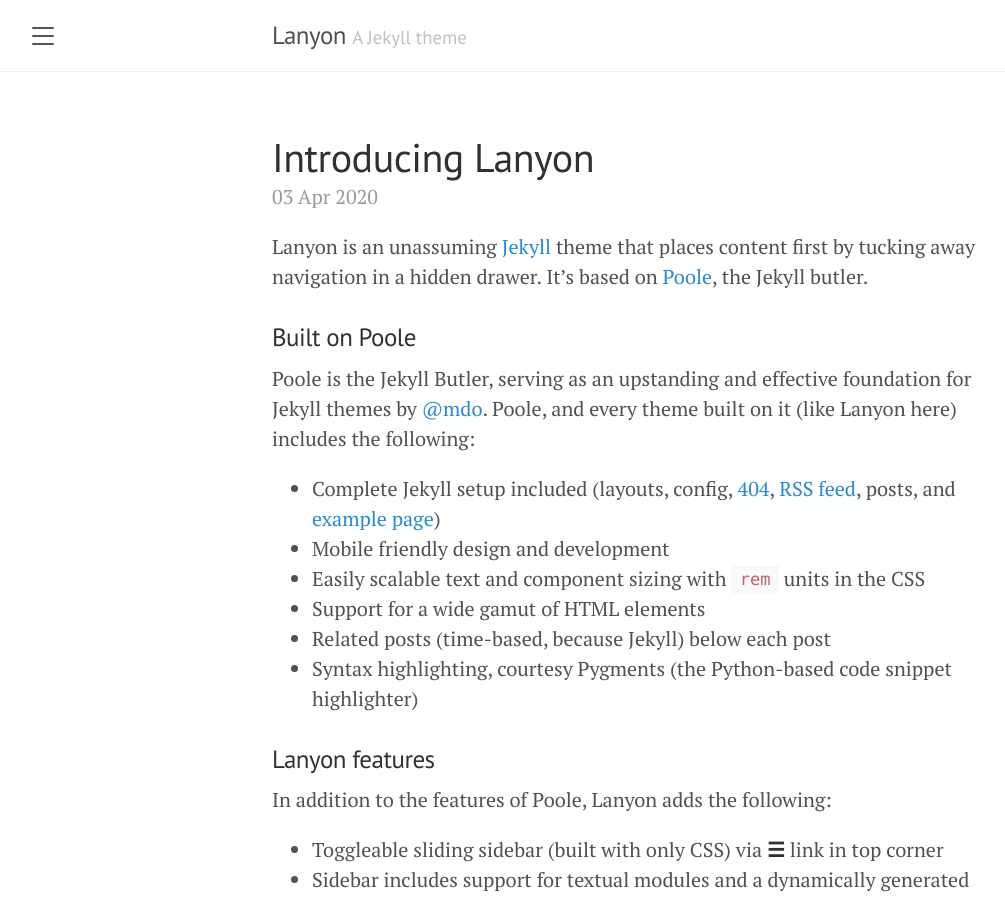
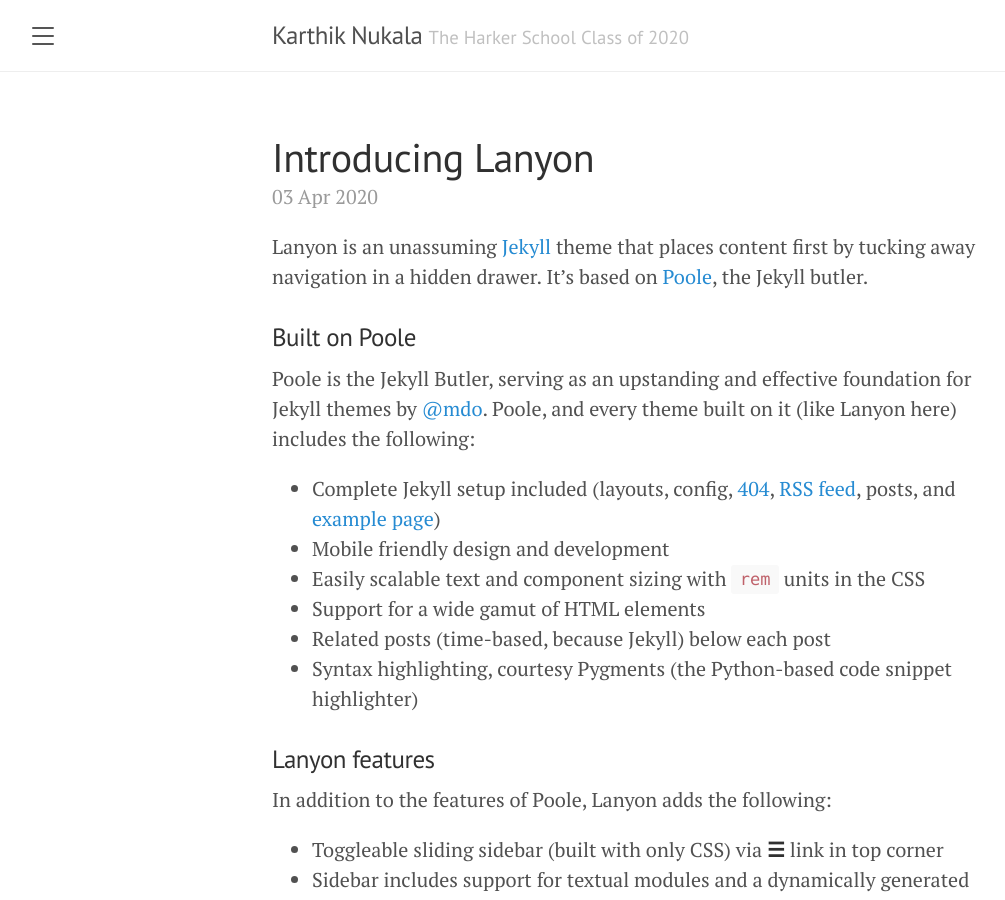
Before and after one commit to karthiknukala/karthiknukala.github.io, a Jekyll site: the page built from index.html, in a window 1280 px wide and 900 px high. Shown: the whole window, without its empty margins (8-1013 px from the left). Built offline with Jekyll 4.4.1, drawn with Linux system fonts in a browser that asks for light colours; the list of posts is cut into pages by our own code.

Commit message:
_config.yml update

```diff
--- a/_config.yml
+++ b/_config.yml
@@ -1,7 +1,7 @@
 # Setup
-title:               Lanyon
-tagline:             'A Jekyll theme'
-description:         'A reserved <a href="https://jekyllrb.com" target="_blank">Jekyll</a> theme that places the utmost gravity on content with a hidden drawer. Made by <a href="https://twitter.com/mdo" target="_blank">@mdo</a>.'
+title:               Karthik Nukala
+tagline:             'The Harker School Class of 2020'
+description:         "I am a high school student at The Harker School in San Jose, CA. I am an avid computer scientist and a member of Carnegie Mellon University's School of Computer Science Class of 2024"
 url:                 https://karthiknukala.github.io
 baseurl:             ''
 paginate:            5
@@ -9,9 +9,9 @@
 
 # About/contact
 author:
-  name:              Mark Otto
-  url:               https://twitter.com/mdo
-  email:             markdotto@gmail.com
+  name:              Karthik Nukala
+  url:               https://karthiknukala.github.io
+  email:             karthik.nukala02@gmail.com
 
 # Gems
 plugins:
```
